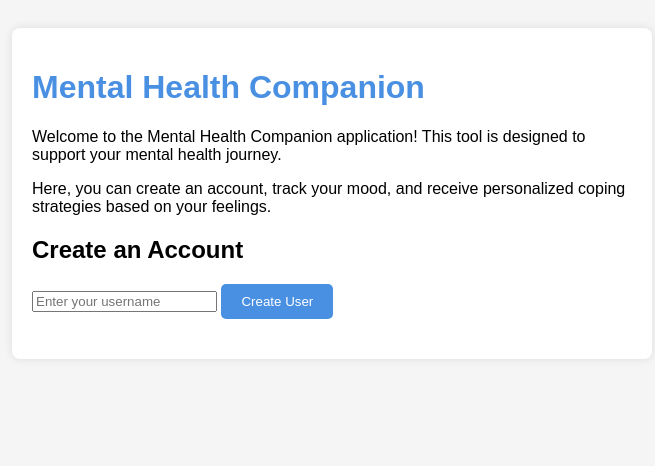
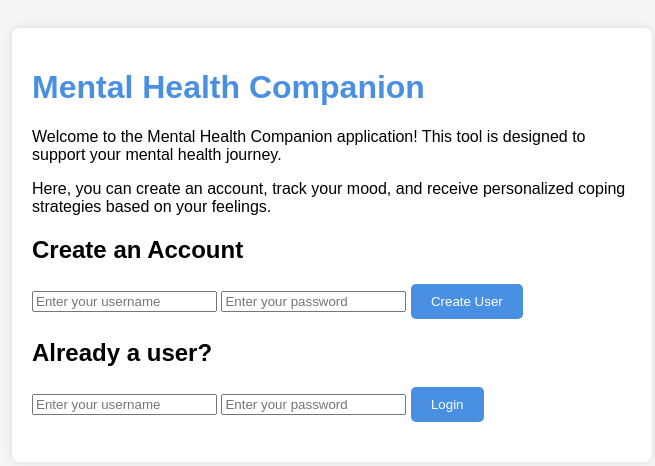
Before and after one commit to satyamdas03/mentalHealthCompanion, a Flask app: page / in a window 1280 px wide. Shown: the top 466 px of the page, without its empty margins (308-963 px from the left). Run offline with Flask 3, Linux system fonts and the light colour scheme.

Commit message:
storing the creds 1

```diff
--- a/app.py
+++ b/app.py
@@ -24,9 +24,9 @@ app.register_blueprint(swaggerui_blueprint, url_prefix=SWAGGER_URL)
 
 auth = HTTPBasicAuth()
 
-users = {
-    "admin": "password"
-}
+# users = {
+#     "admin": "password"
+# }
 
 # Initialize the database session
 session = Session()
@@ -35,11 +35,11 @@ session = Session()
 sentiment_analyzer = pipeline("sentiment-analysis", model="distilbert-base-uncased-finetuned-sst-2-english")
 
 
-@auth.verify_password
-def verify_password(username, password):
-    if username in users and users[username] == password:
-        return username
-    return None
+# @auth.verify_password
+# def verify_password(username, password):
+#     if username in users and users[username] == password:
+#         return username
+#     return None
 
 @app.route('/')
 def home():
@@ -91,13 +91,31 @@ def exercises(user_id):
 def create_user():
     data = request.json
     username = data.get("username")
-    if not username:
-        return jsonify({"error": "Username is required"}), 400
+    password = data.get("password")
 
-    new_user = User(username=username)
+    if not username or not password:
+        return jsonify({"error": "Username and password are required"}), 400
+
+    # Check if the user already exists
+    existing_user = session.query(User).filter_by(username=username).first()
+    if existing_user:
+        return jsonify({"error": "User already exists"}), 400
+
+    new_user = User(username=username, password=password)  # Assuming User model has password field
     session.add(new_user)
     session.commit()
     return jsonify({"message": "User created successfully", "user_id": new_user.id})
+
+@app.route('/api/login', methods=['POST'])
+def login_user():
+    data = request.json
+    username = data.get("username")
+    password = data.get("password")
+
+    user = session.query(User).filter_by(username=username, password=password).first()
+    if user:
+        return jsonify({"message": "Login successful", "user_id": user.id})
+    return jsonify({"error": "Invalid username or password"}), 401
 
 @app.route('/api/user/<int:user_id>', methods=['GET'])
 def get_user(user_id):
--- a/templates/index.html
+++ b/templates/index.html
@@ -51,7 +51,15 @@
         <h2>Create an Account</h2>
         <form id="userForm">
             <input type="text" id="username" placeholder="Enter your username" required>
+            <input type="password" id="password" placeholder="Enter your password" required> <!-- Password field -->
             <button type="submit">Create User</button>
+        </form>
+
+        <h2>Already a user?</h2>
+        <form id="loginForm">
+            <input type="text" id="loginUsername" placeholder="Enter your username" required>
+            <input type="password" id="loginPassword" placeholder="Enter your password" required>
+            <button type="submit">Login</button>
         </form>
 
         <div id="response" style="margin-top: 20px;"></div>
@@ -61,10 +69,24 @@
         document.getElementById('userForm').onsubmit = async (e) => {
             e.preventDefault();
             const username = document.getElementById('username').value;
+            const password = document.getElementById('password').value; // Get password
             const res = await fetch('/api/user', {
                 method: 'POST',
                 headers: { 'Content-Type': 'application/json' },
-                body: JSON.stringify({ username })
+                body: JSON.stringify({ username, password }) // Send username and password
+            });
+            const data = await res.json();
+            document.getElementById('response').innerText = JSON.stringify(data);
+        };
+
+        document.getElementById('loginForm').onsubmit = async (e) => {
+            e.preventDefault();
+            const username = document.getElementById('loginUsername').value;
+            const password = document.getElementById('loginPassword').value;
+            const res = await fetch('/api/login', {
+                method: 'POST',
+                headers: { 'Content-Type': 'application/json' },
+                body: JSON.stringify({ username, password })
             });
             const data = await res.json();
             document.getElementById('response').innerText = JSON.stringify(data);
```
